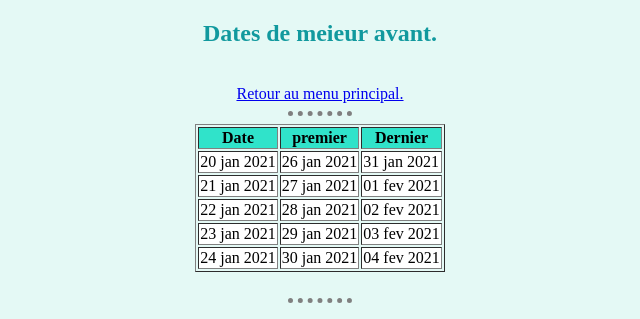
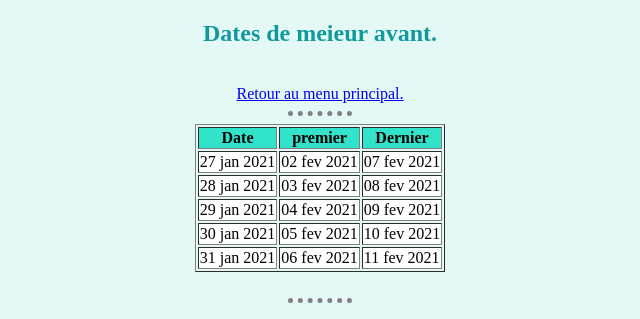
Before and after one commit to juanmartinez2025/chamba, a plain HTML site: page rotation.html in a window 1280 px wide. Shown: the top 319 px of the page, 320-960 px from the left. Drawn offline with Linux system fonts and the light colour scheme.

Commit message:
Add files via upload

```diff
--- a/rotation.html
+++ b/rotation.html
@@ -24,29 +24,29 @@
       </thead>
       <tbody>
         <tr>
-          <td>20 jan 2021</td>
-          <td>26 jan 2021</td>
-          <td>31 jan 2021</td>
+          <td>27 jan 2021</td>
+          <td>02 fev 2021</td>
+          <td>07 fev 2021</td>
         </tr>
         <tr>
-          <td>21 jan 2021</td>
-          <td>27 jan 2021</td>
-          <td>01 fev 2021</td>
+          <td>28 jan 2021</td>
+          <td>03 fev 2021</td>
+          <td>08 fev 2021</td>
         </tr>
         <tr>
-          <td>22 jan 2021</td>
-          <td>28 jan 2021</td>
-          <td>02 fev 2021</td>
+          <td>29 jan 2021</td>
+          <td>04 fev 2021</td>
+          <td>09 fev 2021</td>
         </tr>
         <tr>
-          <td>23 jan 2021</td>
-          <td>29 jan 2021</td>
-          <td>03 fev 2021</td>
+          <td>30 jan 2021</td>
+          <td>05 fev 2021</td>
+          <td>10 fev 2021</td>
         </tr>
         <tr>
-          <td>24 jan 2021</td>
-          <td>30 jan 2021</td>
-          <td>04 fev 2021</td>
+          <td>31 jan 2021</td>
+          <td>06 fev 2021</td>
+          <td>11 fev 2021</td>
         </tr>
       </tbody>
     </table><br>
```
